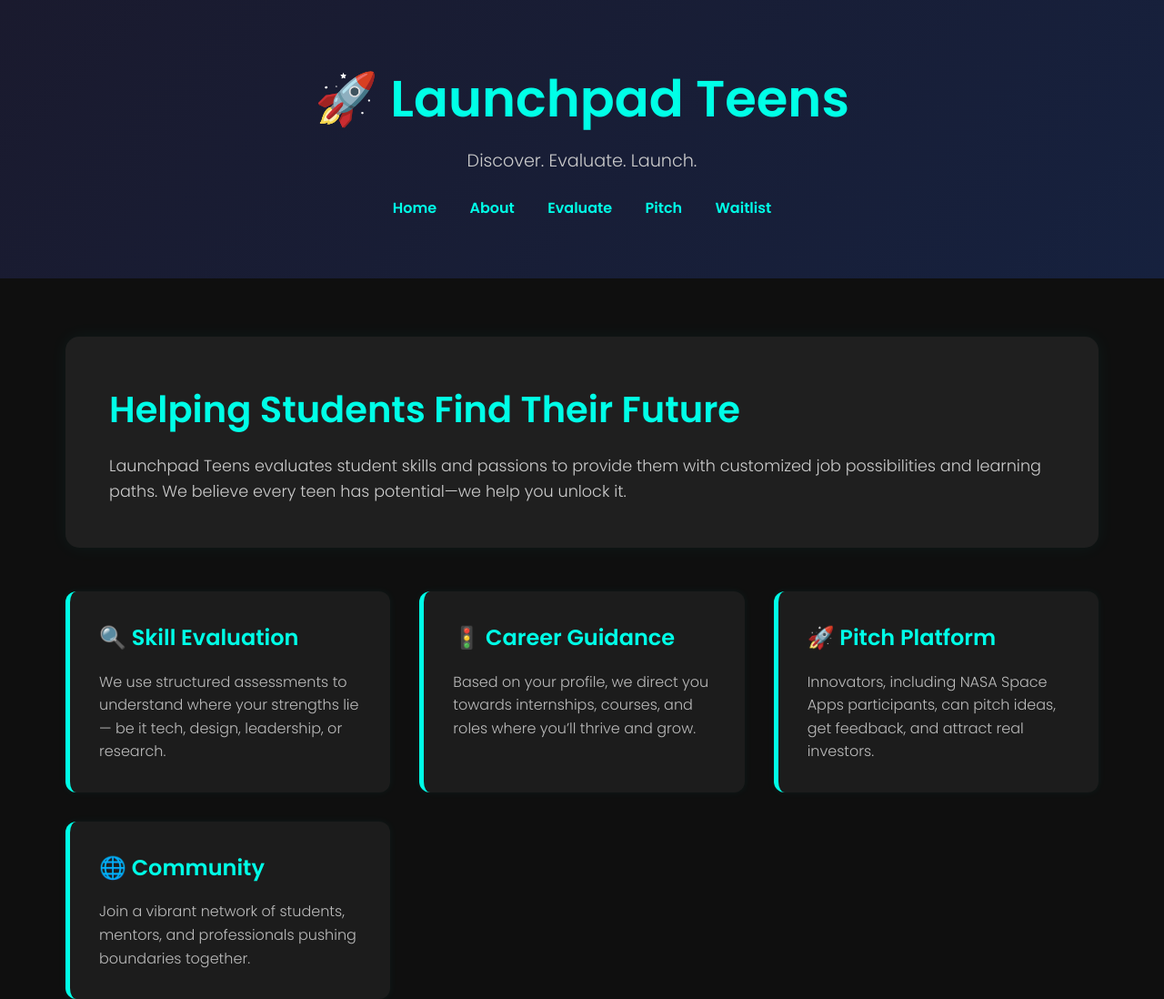
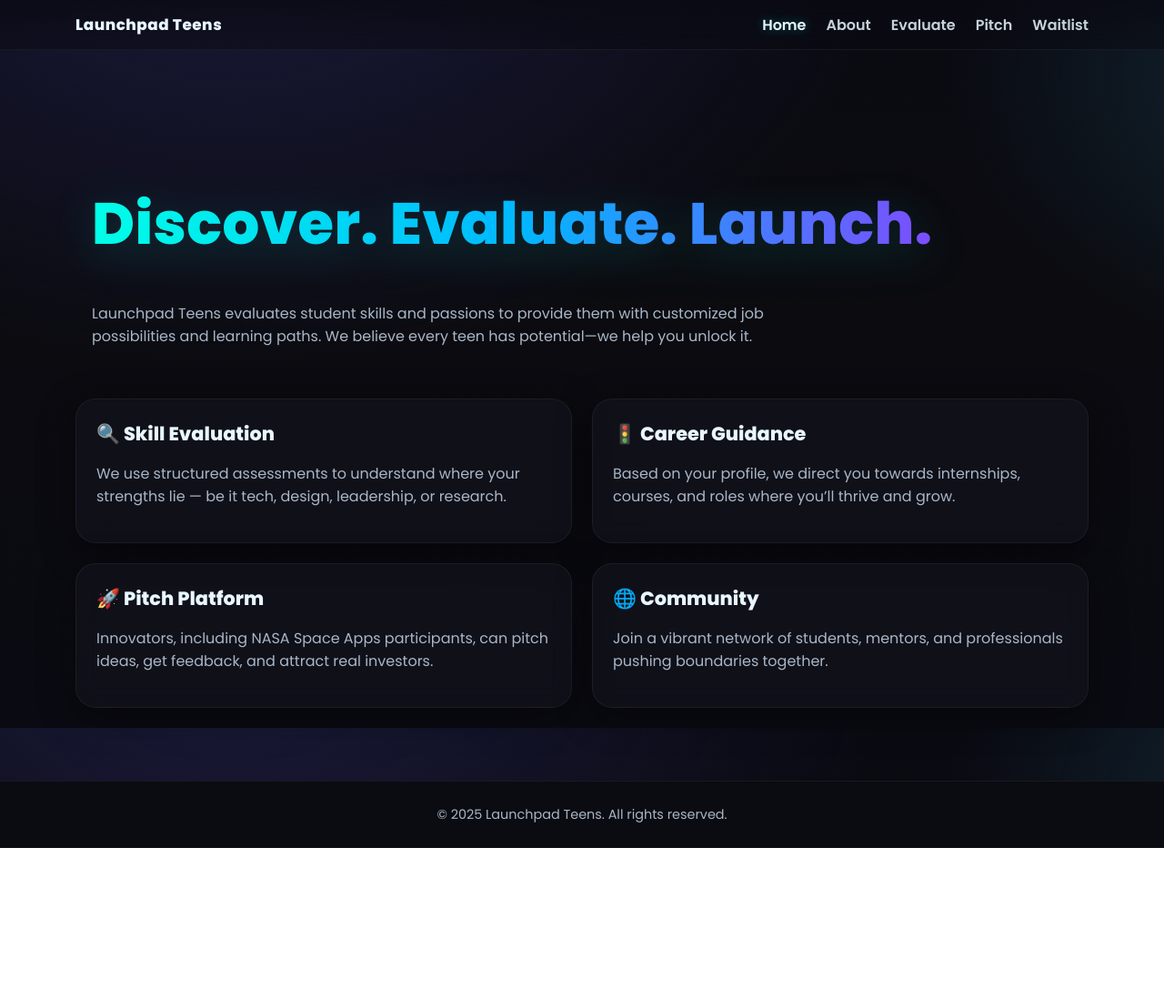
Before and after one commit to LaunchPadTeens/LaunchPadTeens.github.io, a plain HTML site: page index.html in a window 1280 px wide. Shown: the top 1098 px of the page at 91% size. After the commit the page ends 932 px from the top, so only its background shows below. Drawn offline with Linux system fonts and the light colour scheme.

Commit message:
Update index.html

```diff
--- a/index.html
+++ b/index.html
@@ -1,143 +1,37 @@
 <!DOCTYPE html>
 <html lang="en">
 <head>
-  <meta name="google-site-verification" content="zMPVmAqNefw9J3XROCEOmlzN0E61n2WSNCIkXgnVtVQ" />
   <meta charset="UTF-8">
   <meta name="viewport" content="width=device-width, initial-scale=1.0">
   <title>Launchpad Teens</title>
-  <link href="https://fonts.googleapis.com/css2?family=Poppins:wght@300;600&display=swap" rel="stylesheet">
-  <style>
-    @import url('https://fonts.googleapis.com/css2?family=Poppins:wght@300;600&display=swap');
-
-    * {
-      margin: 0;
-      padding: 0;
-      box-sizing: border-box;
-    }
-
-    body {
-      font-family: 'Poppins', sans-serif;
-      background: #0f0f0f;
-      color: #f1f1f1;
-      line-height: 1.6;
-    }
-
-    header {
-      background: linear-gradient(135deg, #1a1a2e, #16213e);
-      padding: 4rem 2rem;
-      text-align: center;
-    }
-
-    header h1 {
-      font-size: 3.5rem;
-      color: #00ffe7;
-    }
-
-    header p {
-      font-size: 1.2rem;
-      color: #ccc;
-      margin-top: 0.5rem;
-    }
-
-    nav {
-      margin-top: 1.5rem;
-    }
-
-    nav a {
-      color: #00ffe7;
-      margin: 0 1rem;
-      text-decoration: none;
-      font-weight: 600;
-      transition: color 0.3s;
-    }
-
-    nav a:hover {
-      color: #00c2b7;
-    }
-
-    .container {
-      max-width: 1200px;
-      margin: auto;
-      padding: 4rem 2rem;
-    }
-
-    .highlight {
-      background: #1f1f1f;
-      padding: 3rem;
-      border-radius: 15px;
-      margin-bottom: 3rem;
-      box-shadow: 0 0 20px rgba(0, 255, 231, 0.05);
-    }
-
-    .highlight h2 {
-      color: #00ffe7;
-      font-size: 2.5rem;
-      margin-bottom: 1rem;
-    }
-
-    .highlight p {
-      color: #ccc;
-      font-size: 1.1rem;
-    }
-
-    .cards {
-      display: grid;
-      grid-template-columns: repeat(auto-fit, minmax(280px, 1fr));
-      gap: 2rem;
-    }
-
-    .card {
-      background: #1c1c1c;
-      padding: 2rem;
-      border-radius: 12px;
-      transition: transform 0.3s ease;
-      border-left: 5px solid #00ffe7;
-      box-shadow: 0 0 10px rgba(0, 255, 231, 0.05);
-    }
-
-    .card:hover {
-      transform: translateY(-10px);
-    }
-
-    .card h3 {
-      color: #00ffe7;
-      margin-bottom: 1rem;
-      font-size: 1.5rem;
-    }
-
-    .card p {
-      color: #bbb;
-    }
-
-    footer {
-      text-align: center;
-      padding: 2rem;
-      background: #111;
-      color: #777;
-      font-size: 0.9rem;
-    }
-  </style>
+  <link rel="stylesheet" href="style.css">
 </head>
 <body>
-  <header>
-    <h1>🚀 Launchpad Teens</h1>
-    <p>Discover. Evaluate. Launch.</p>
-    <nav>
-      <a href="index.html">Home</a>
-      <a href="about.html">About</a>
-      <a href="evaluate.html">Evaluate</a>
-      <a href="pitch.html">Pitch</a>
-      <a href="waitlist.html">Waitlist</a>
-    </nav>
+  <div class="stars"></div>
+  <header class="nav">
+    <div class="nav-wrap">
+      <div class="brand">
+        <span>Launchpad Teens</span>
+      </div>
+      <nav>
+        <ul>
+          <li><a href="index.html" class="active">Home</a></li>
+          <li><a href="about.html">About</a></li>
+          <li><a href="evaluate.html">Evaluate</a></li>
+          <li><a href="pitch.html">Pitch</a></li>
+          <li><a href="waitlist.html">Waitlist</a></li>
+        </ul>
+      </nav>
+    </div>
   </header>
 
   <main class="container">
-    <section class="highlight">
-      <h2>Helping Students Find Their Future</h2>
+    <section class="page-header">
+      <h1><span class="grad">Discover. Evaluate. Launch.</span></h1>
       <p>Launchpad Teens evaluates student skills and passions to provide them with customized job possibilities and learning paths. We believe every teen has potential—we help you unlock it.</p>
     </section>
 
-    <section class="cards">
+    <section class="grid-cards">
       <div class="card">
         <h3>🔍 Skill Evaluation</h3>
         <p>We use structured assessments to understand where your strengths lie — be it tech, design, leadership, or research.</p>
```
